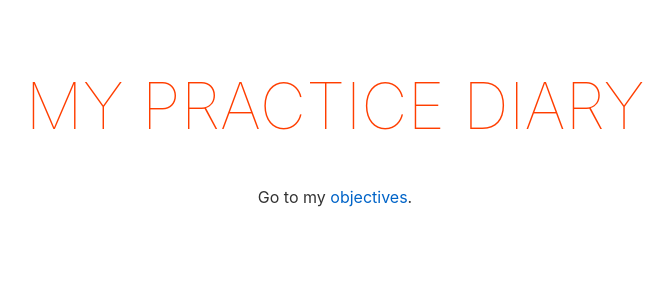
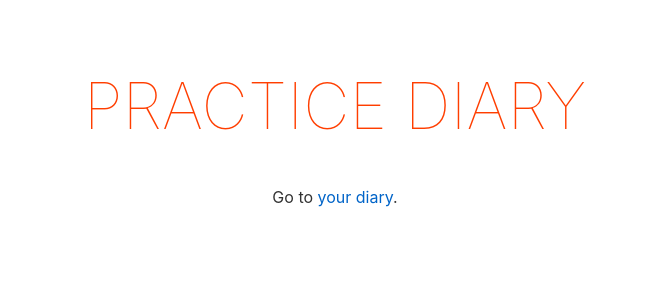
Before and after one commit to mwilshirejones/practice-diary-client, a Svelte app: page / in a window 1280 px wide. Shown: the top 300 px of the page, without its empty margins (305-977 px from the left). Built offline with nearby package versions, Linux system fonts and the light colour scheme; what miragejs would draw is missing.

Commit message:
Added Diary component
- Created Diary component that fetches and renders a list of objectives

```diff
--- a/src/App.svelte
+++ b/src/App.svelte
@@ -1,4 +1,6 @@
 <script>
+  import Diary from './Diary/Diary.svelte'
+
   /* TODO: Move routing to a component */
   let location = window.location.pathname
 
@@ -12,16 +14,16 @@
 
 <svelte:window on:popstate={() => setLocation(window.location.pathname)} />
 
-<main>
-	<h1>My Practice Diary</h1>
+<!-- TODO: Replace with log in -->
+{#if location === '/'}
+  <main>
+    <h1>Practice Diary</h1>
 
-  <!-- TODO: Replace with log in -->
-  {#if location === '/'}
-    <p>Go to my <a href="/objectives" on:click|preventDefault={() => goTo('/objectives')}>objectives</a>.</p>
-  {:else if location === '/objectives'}
-    <p>Hello</p>
-  {/if}
-</main>
+    <p>Go to <a href="/diary" on:click|preventDefault={() => goTo('/diary')}>your diary</a>.</p>
+  </main>
+{:else if location === '/diary'}
+  <Diary />
+{/if}
 
 <style>
 	main {
--- /dev/null
+++ b/src/Diary/Diary.svelte
@@ -0,0 +1,32 @@
+<script>
+  import { onMount } from 'svelte'
+
+  let objectives = []
+  let loading = true
+
+  onMount(async () => {
+    const response = await fetch('api/objectives')
+
+    if (!response.ok) throw new Error(response.status)
+
+    objectives = await response.json()
+    loading = false
+  })
+</script>
+
+<main>
+  <h1>Diary</h1>
+
+  {#if loading}
+    <p>Loading objectives...</p>
+  {:else}
+    <ul>
+      {#each objectives as objective (objective.id)}
+        <li>{objective.name}</li>
+      {/each}
+    </ul>
+  {/if}
+</main>
+
+<style>
+</style>
--- a/src/main.js
+++ b/src/main.js
@@ -8,15 +8,13 @@ createServer({
     this.get(
       '/objectives',
       () => {
-        return {
-          objectives: [
-            { id: 1, name: 'Objective 1' },
-            { id: 2, name: 'Objective 2' },
-          ]
-        }
+        return [
+          { id: 1, name: 'Objective 1', practice_sessions: [] },
+          { id: 2, name: 'Objective 2', practice_sessions: [] },
+        ]
       },
       // Slower server response
-      { timing: 4000 }
+      { timing: 1000 }
     )
   }
 })
```
